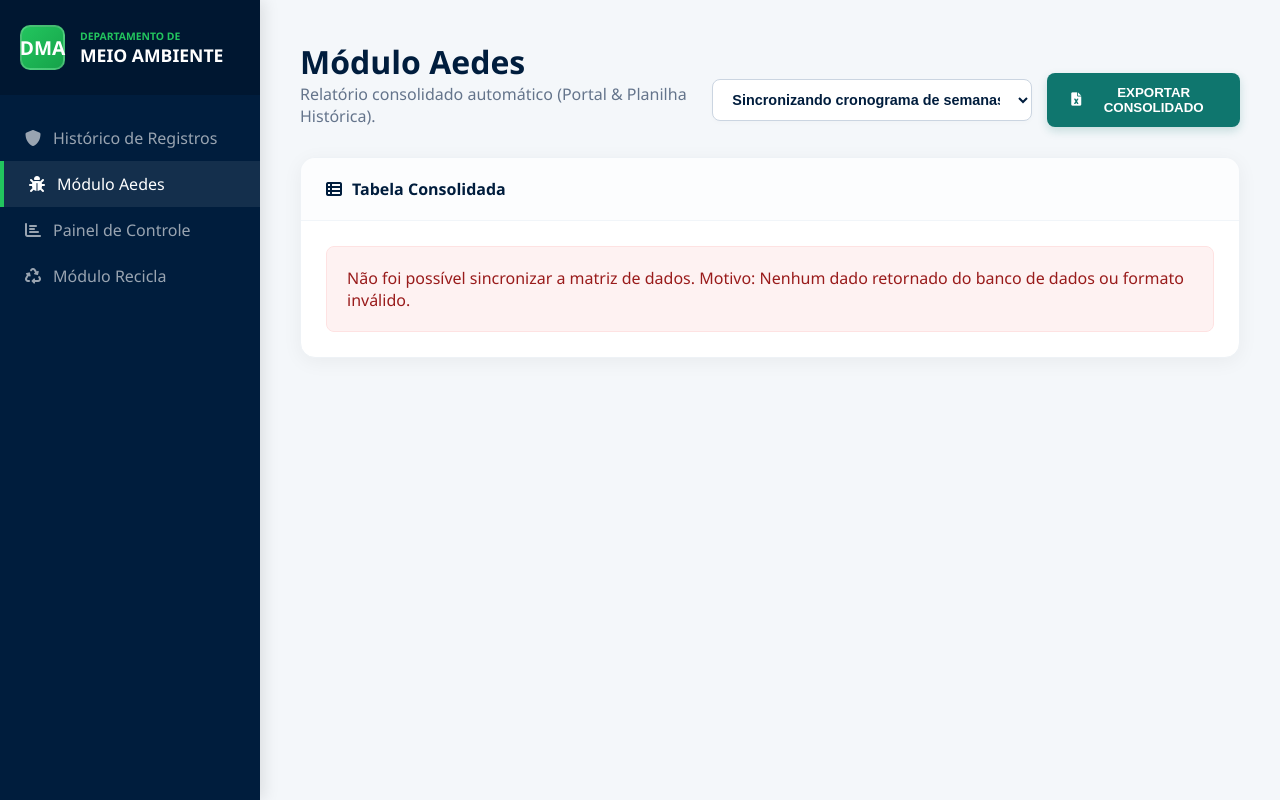
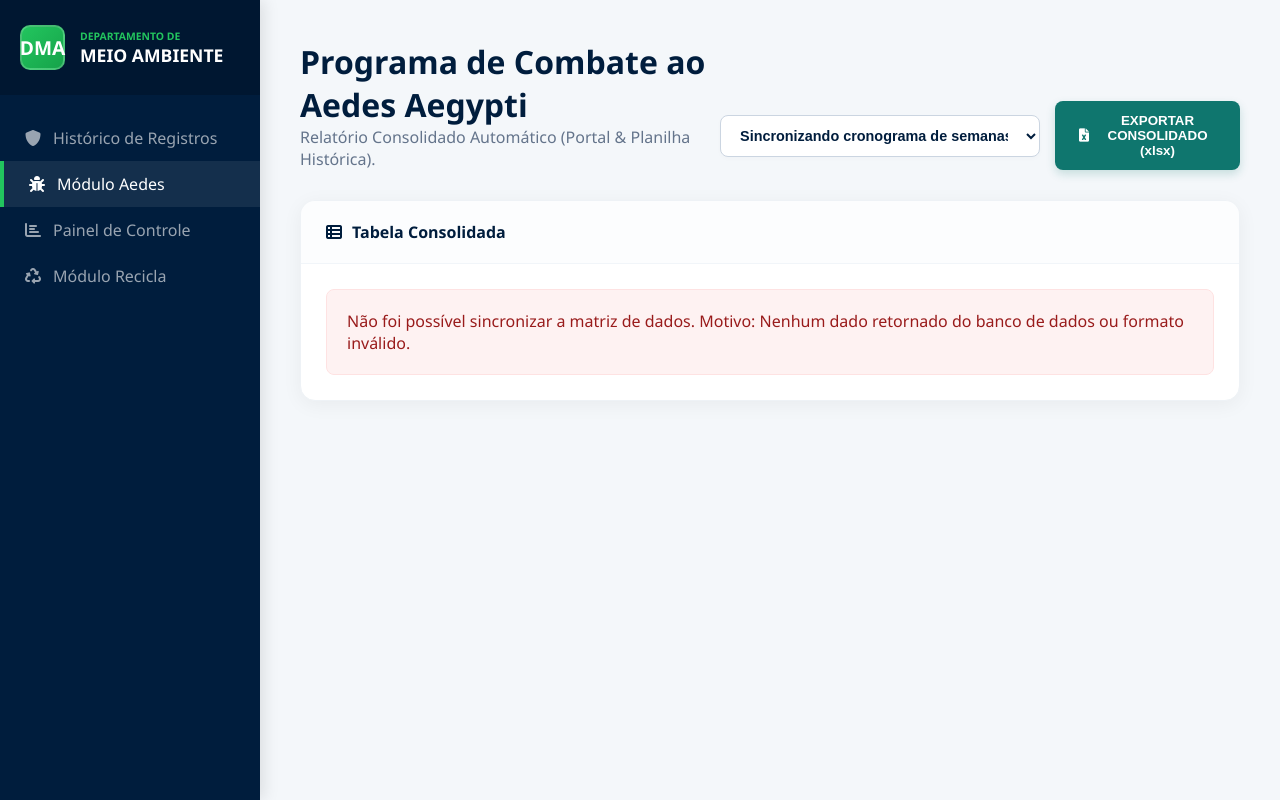
Before and after one commit to dma-cedae/Portal-DMA, a website with bundled scripts: page aedes-tecnico.html in a window 1280 px wide. Built offline with nearby package versions, Linux system fonts and the light colour scheme; no server answers.

Commit message:
Update aedes-tecnico.html

```diff
--- a/aedes-tecnico.html
+++ b/aedes-tecnico.html
@@ -3,7 +3,7 @@
 <head>
   <meta charset="UTF-8" />
   <meta name="viewport" content="width=device-width, initial-scale=1.0" />
-  <title>Módulo Aedes | DMA</title>
+  <title>ÁREA TÉCNICA | DMA</title>
   <link rel="stylesheet" href="https://cdnjs.cloudflare.com/ajax/libs/font-awesome/6.0.0/css/all.min.css">
 
   <script src="https://cdnjs.cloudflare.com/ajax/libs/exceljs/4.3.0/exceljs.min.js"></script>
@@ -97,8 +97,8 @@
   <main class="main-content">
     <div class="header-flex">
       <div>
-        <h1 style="color: var(--dark-blue); font-size: 2rem;">Módulo Aedes</h1>
-        <p style="color: #64748b">Relatório consolidado automático (Portal & Planilha Histórica).</p>
+        <h1 style="color: var(--dark-blue); font-size: 2rem;">Programa de Combate ao Aedes Aegypti</h1>
+        <p style="color: #64748b">Relatório Consolidado Automático (Portal & Planilha Histórica).</p>
       </div>
 
       <div class="painel-controles">
@@ -106,7 +106,7 @@
           <option value="carregando">Sincronizando cronograma de semanas...</option>
         </select>
         <button id="btnExportExcel" class="btn-export">
-          <i class="fas fa-file-excel"></i> EXPORTAR CONSOLIDADO
+          <i class="fas fa-file-excel"></i> EXPORTAR CONSOLIDADO (xlsx)
         </button>
       </div>
     </div>
```
